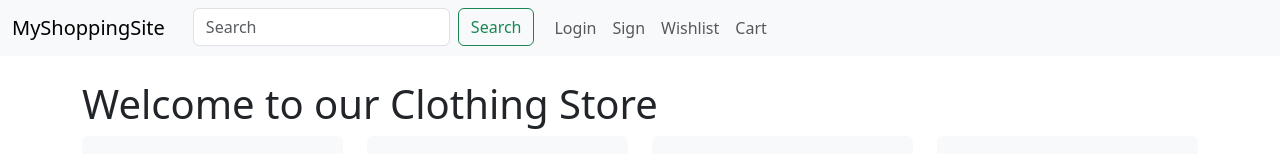
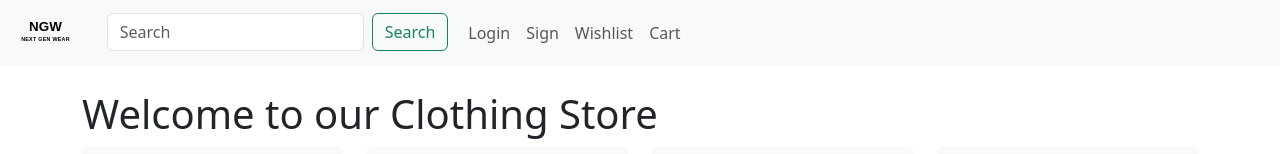
Before and after one commit to parthgoyal13/e-commerceWeb-frontend, a React (Vite) app: page / in a window 1280 px wide. Shown: the top 154 px of the page. Built offline with nearby package versions, Linux system fonts and the light colour scheme.

Commit message:
changed the nav logo

```diff
--- a/src/components/Header.jsx
+++ b/src/components/Header.jsx
@@ -1,5 +1,6 @@
 import { Link, useNavigate } from "react-router-dom";
 import { useState } from "react";
+import NGWLogo from "../assets/NGW_Next_Gen_Wear_logo.svg";
 
 const Header = () => {
   const [searchInput, setSearchInput] = useState("");
@@ -17,7 +18,7 @@ const Header = () => {
       <nav className="navbar navbar-expand-lg bg-body-tertiary">
         <div className="container-fluid">
           <Link className="navbar-brand" to="/">
-            MyShoppingSite
+            <img src={NGWLogo} alt="NGW - Next Gen Wear" height="40" />
           </Link>
           <button
             className="navbar-toggler"
```
Also changed, not shown: src/assets/NGW_Next_Gen_Wear_logo.svg (added).
